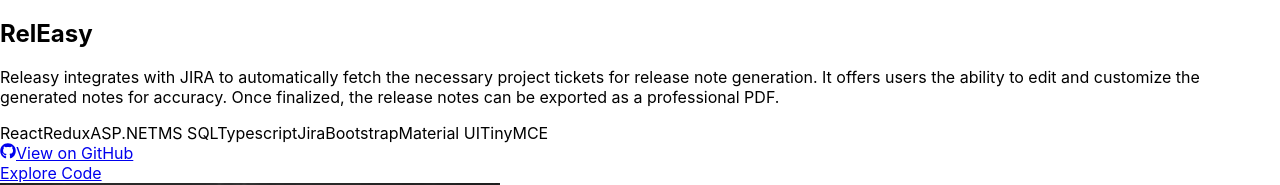
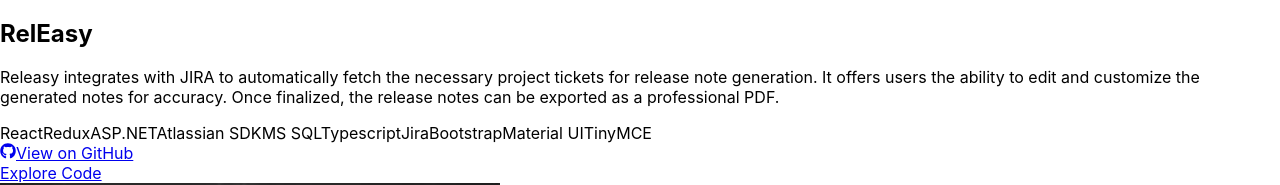
Before and after one commit to rachurinaresh/Portfolio, a React (Create React App) app: page / in a window 1280 px wide. Shown: the part 8180-8365 px from the top of the page. Built offline with nearby package versions, Linux system fonts and the light colour scheme.

Commit message:
Favicon, index and Project skill changes.

```diff
--- a/public/index.html
+++ b/public/index.html
@@ -24,7 +24,7 @@
       work correctly both with client-side routing and a non-root public URL.
       Learn how to configure a non-root public URL by running `npm run build`.
     -->
-    <title>React App</title>
+    <title>Naresh Rachuri</title>
   </head>
   <body>
     <noscript>You need to enable JavaScript to run this app.</noscript>
--- a/src/components/Projects.jsx
+++ b/src/components/Projects.jsx
@@ -27,6 +27,7 @@
       "React",
       "Redux",
       "ASP.NET",
+      "Atlassian SDK",
       "MS SQL",
       "Typescript",
       "Jira",
```
Also changed, not shown: 1 other file (tests, documents, lock files or other folders).
